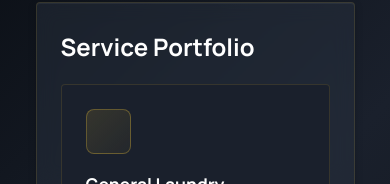
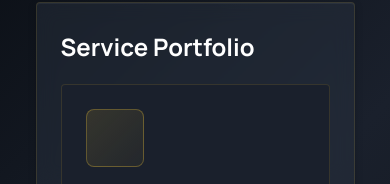
Before and after one commit to nirgunwashers/NirgunWashers.in, a React (Vite) app: page /about in a window 390 px wide. Shown: the part 1816-2000 px from the top of the page. Built offline with nearby package versions, Linux system fonts and the light colour scheme.

Commit message:
Further increase service icon size to 120px for mobile

```diff
--- a/src/pages/Catalog.css
+++ b/src/pages/Catalog.css
@@ -381,13 +381,13 @@
   }
 
   .service-icon {
-    width: 90px;
-    height: 90px;
-    padding: 20px;
+    width: 120px;
+    height: 120px;
+    padding: 28px;
   }
 
   .service-icon svg {
-    stroke-width: 1.5;
+    stroke-width: 1.3;
   }
 
   .service-header h3 {
```
